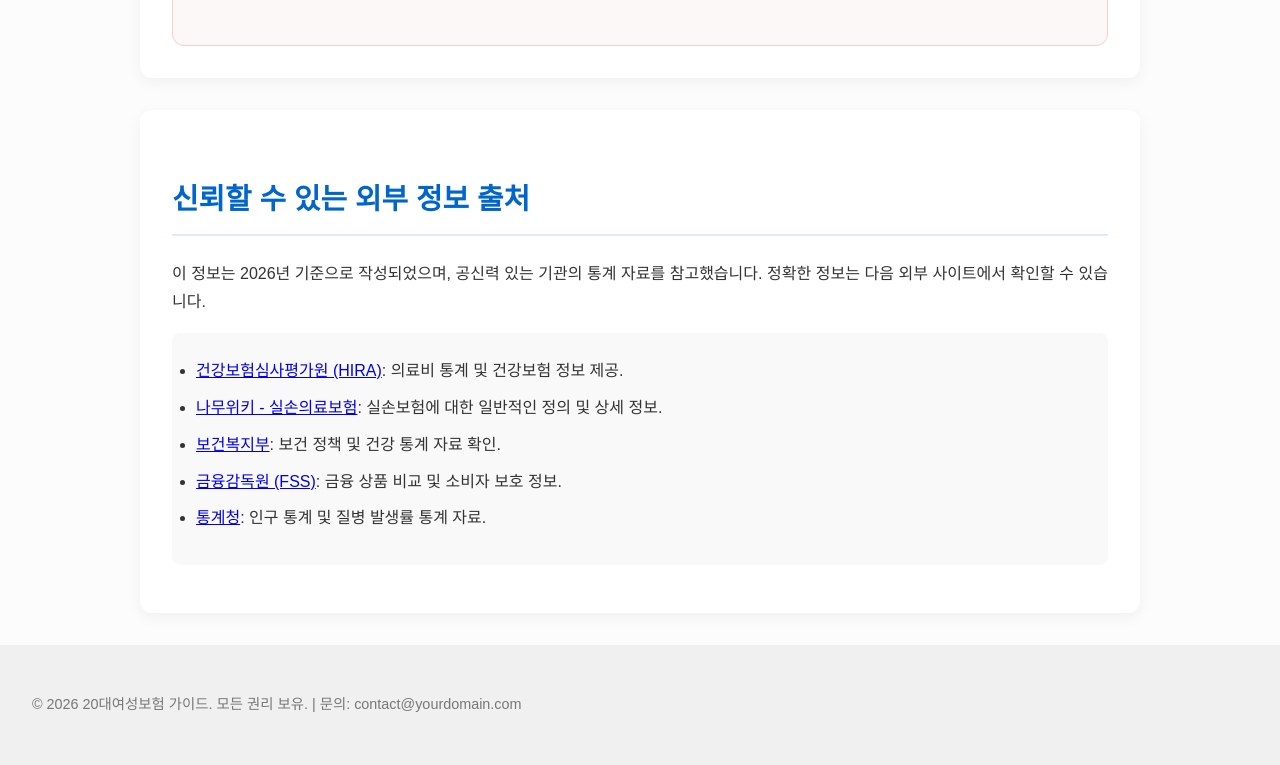
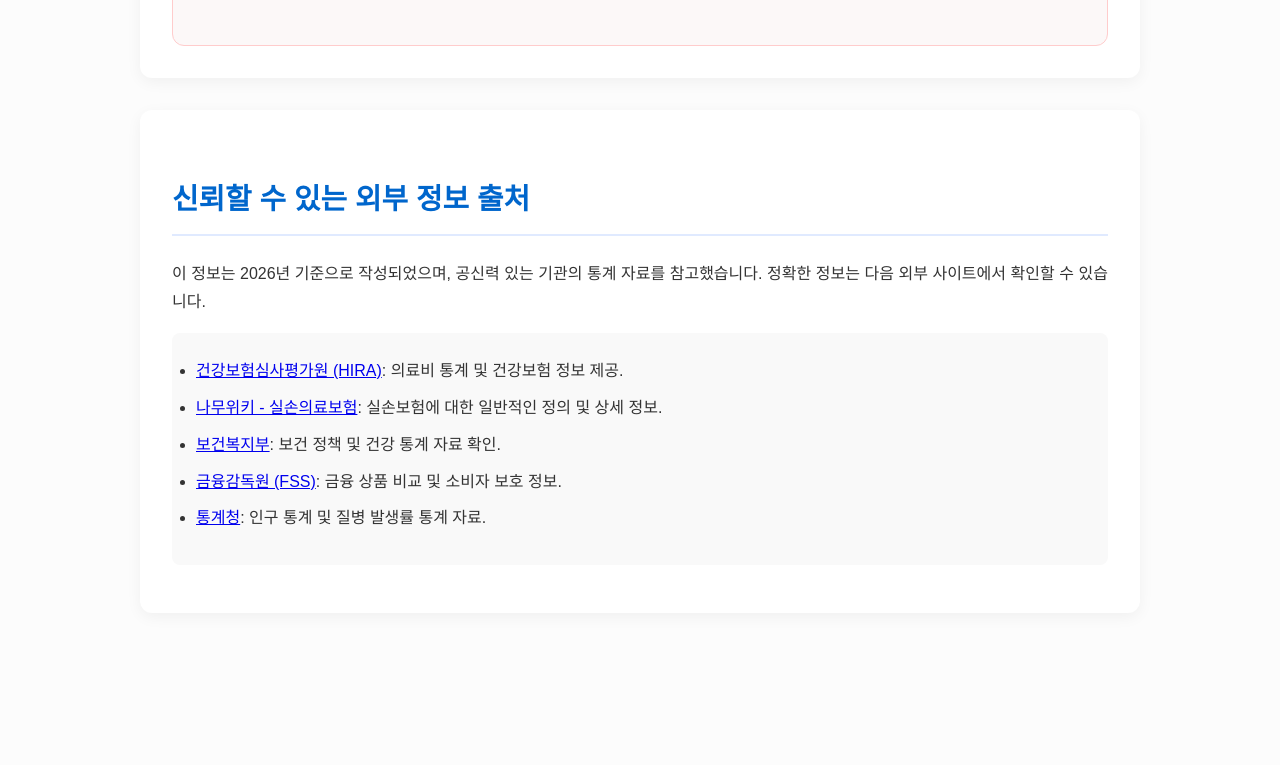
Before and after one commit to firemoney81-naldon/ambohumsbestc, a website: page index.html in a window 1280 px wide. Shown: the part 4732-5497 px from the top of the page. After the commit the page ends 5377 px from the top, so only its background shows below. Drawn offline with Linux system fonts and the light colour scheme.

Commit message:
Update index.html

```diff
--- a/index.html
+++ b/index.html
@@ -440,9 +440,7 @@
     </section>
   </main>
 
-  <footer>
-    <p>&copy; 2026 20대여성보험 가이드. 모든 권리 보유. | 문의: contact@yourdomain.com</p>
-  </footer>
+
 
   <script>
     // FAQ 아코디언 기능 (접기/펼치기)
```
